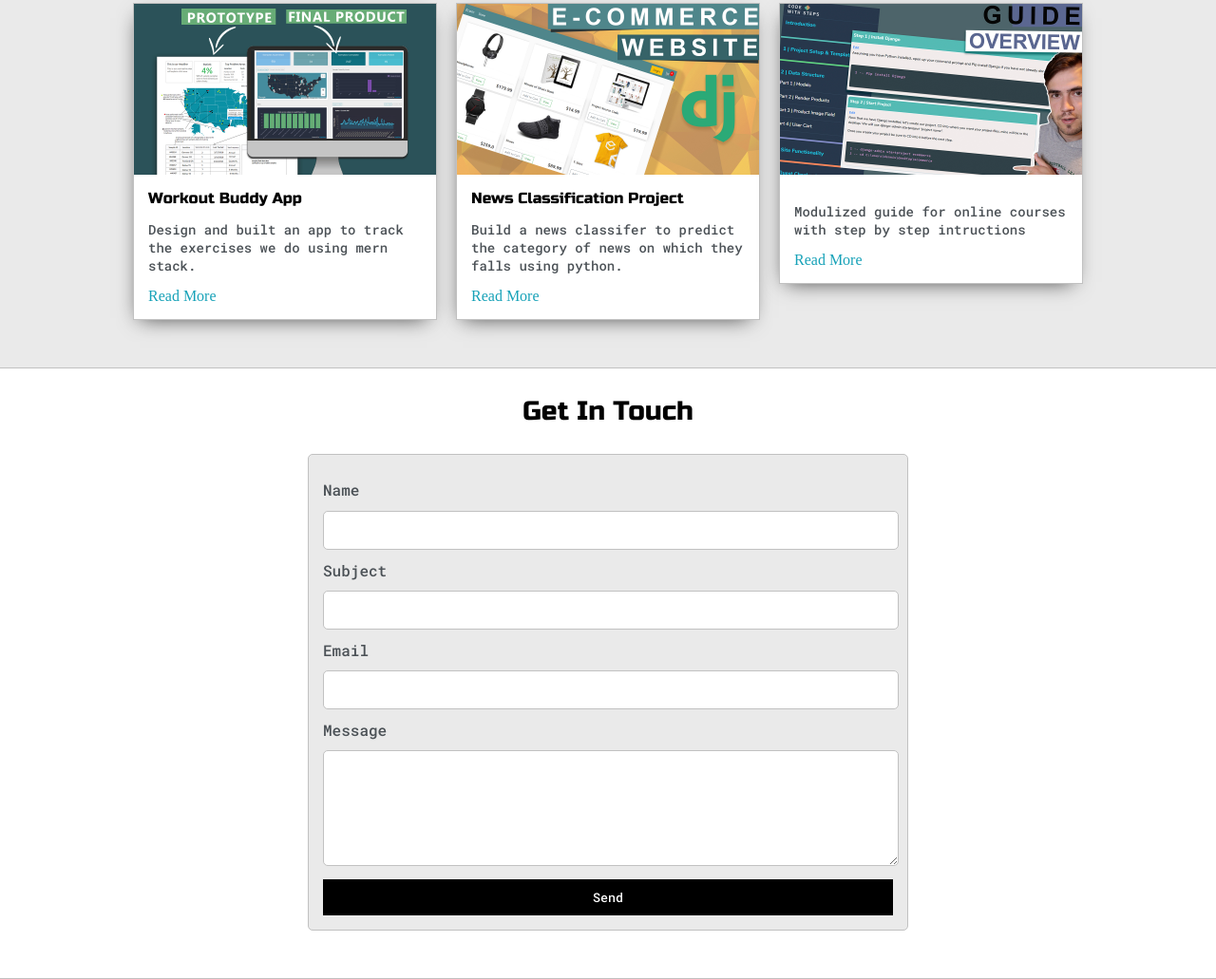
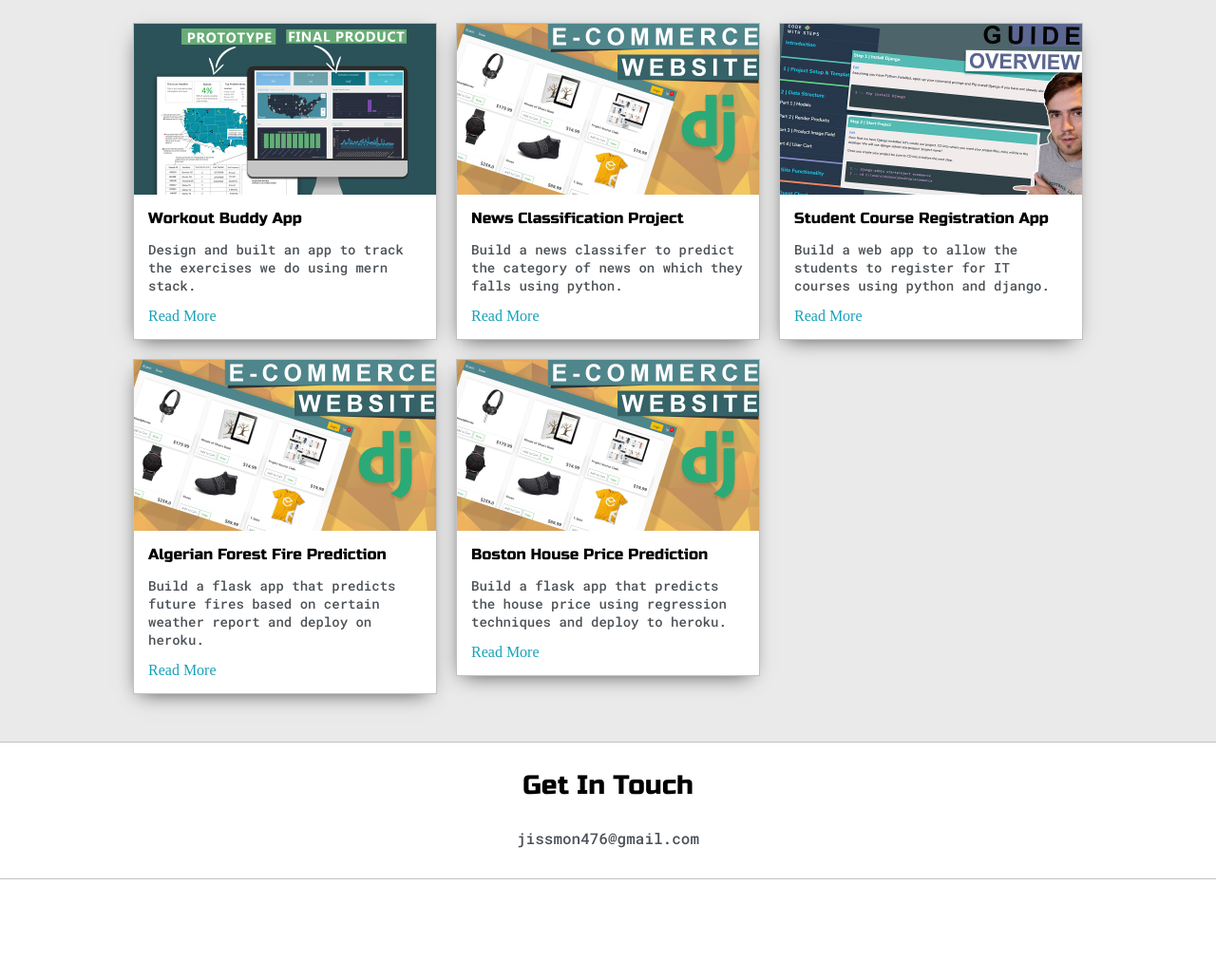
Before and after one commit to jisshub/my-portfolio-website, a plain HTML site: page index.html in a window 1280 px wide. Shown: the part 1393-2424 px from the top of the page at 95% size. After the commit the page ends 2319 px from the top, so only its background shows below. Drawn offline with Linux system fonts and the light colour scheme.

Commit message:
All changes commited

```diff
--- a/index.html
+++ b/index.html
@@ -111,6 +111,7 @@
                 <li>React</li>
                 <li>Node</li>
                 <li>Python</li>
+                <li>Django, Flask</li>
                 <li>SQL</li>
                 <li>MongoDB</li>
               </ul>
@@ -187,12 +188,52 @@
             <div class="post">
               <img class="thumbnail" src="images/membership site.jpg" />
               <div class="post-preview">
-                <h6 class="post-title"></h6>
+                <h6 class="post-title">Student Course Registration App</h6>
                 <p class="post-intro">
-                  Modulized guide for online courses with step by step
-                  intructions
+                  Build a web app to allow the students to register for IT
+                  courses using python and django.
                 </p>
-                <a href="post.html">Read More</a>
+                <a
+                  href="https://github.com/jisshub/students-courses-app"
+                  target="_blank"
+                  >Read More</a
+                >
+              </div>
+            </div>
+          </div>
+
+          <div>
+            <div class="post">
+              <img class="thumbnail" src="images/ecom.jpg" />
+              <div class="post-preview">
+                <h6 class="post-title">Algerian Forest Fire Prediction</h6>
+                <p class="post-intro">
+                  Build a flask app that predicts future fires based on certain
+                  weather report and deploy on heroku.
+                </p>
+                <a
+                  href="https://github.com/jisshub/Algerian-Forest-Fires-Prediction"
+                  target="_blank"
+                  >Read More</a
+                >
+              </div>
+            </div>
+          </div>
+
+          <div>
+            <div class="post">
+              <img class="thumbnail" src="images/ecom.jpg" />
+              <div class="post-preview">
+                <h6 class="post-title">Boston House Price Prediction</h6>
+                <p class="post-intro">
+                  Build a flask app that predicts the house price using
+                  regression techniques and deploy to heroku.
+                </p>
+                <a
+                  href="https://github.com/jisshub/Boston-House-Price-Prediction"
+                  target="_blank"
+                  >Read More</a
+                >
               </div>
             </div>
           </div>
@@ -200,30 +241,15 @@
       </div>
     </section>
 
-    <section class="s2">
+    <footer class="s2" id="contact">
       <div class="main-container">
         <a href=""></a>
         <h3 style="text-align: center">Get In Touch</h3>
-
-        <form id="contact-form">
-          <a name="contact"></a>
-
-          <label>Name</label>
-          <input class="input-field" type="text" name="name" />
-
-          <label>Subject</label>
-          <input class="input-field" type="text" name="subject" />
-
-          <label>Email</label>
-          <input class="input-field" type="text" name="email" />
-
-          <label>Message</label>
-          <textarea class="input-field" name="message"></textarea>
-
-          <input id="submit-btn" type="submit" value="Send" />
-        </form>
+        <p style="text-align: center; margin-bottom: 2rem">
+          jissmon476@gmail.com
+        </p>
       </div>
-    </section>
+    </footer>
 
     <script type="text/javascript" src="script.js"></script>
   </body>
```
